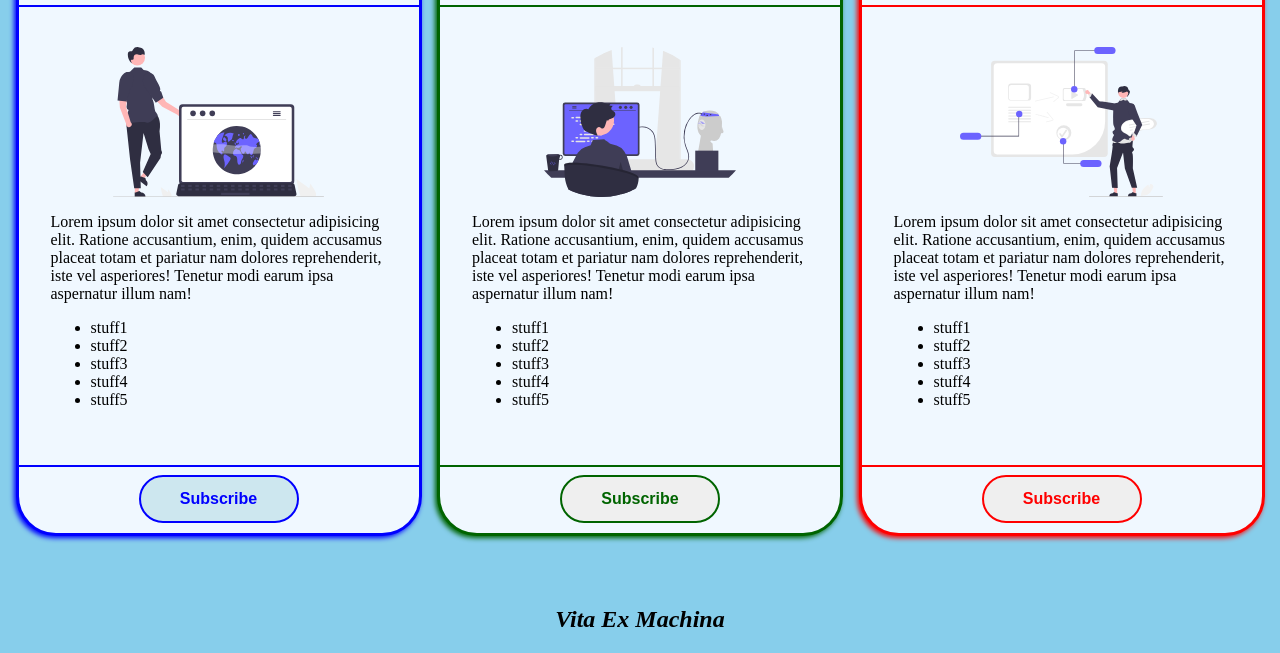
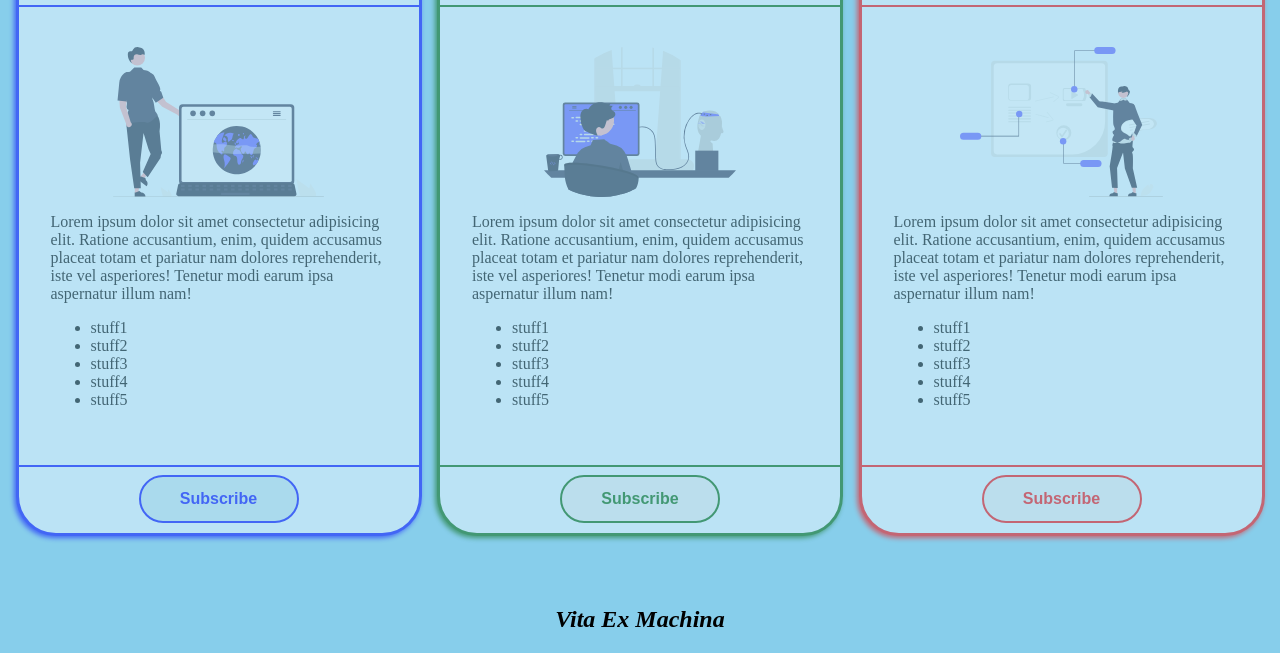
Before and after one commit to VitaExMachina-dev/subscribe, a plain HTML site: page index.html in a window 1280 px wide. Shown: the part 153-806 px from the top of the page. Drawn offline with Linux system fonts and the light colour scheme.

Commit message:
Change opacity for hover

```diff
--- a/styles.css
+++ b/styles.css
@@ -52,6 +52,11 @@ button.red:hover {
     background-color: aliceblue;
     grid-template-columns: 1fr;
     box-shadow: -2px 2px 5px;
+    opacity: 0.5;
+}
+
+.subscribe:hover {
+    opacity: 1;
 }
 
 .content {
```
